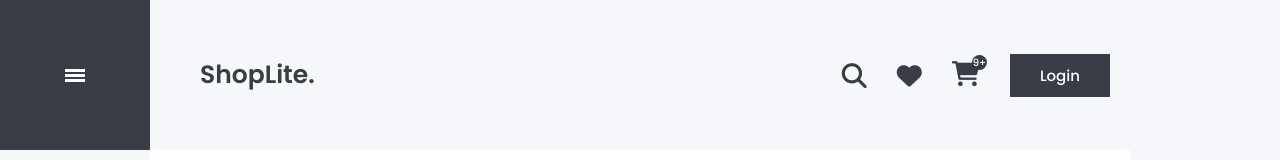
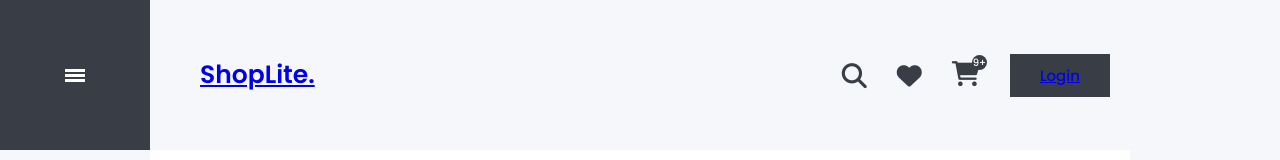
Before and after one commit to TheChrisader/mern-ecommerce-shop, a React (Create React App) app in the folder client/: page / in a window 1280 px wide. Shown: the top 160 px of the page. Built offline with nearby package versions, Linux system fonts and the light colour scheme.

Commit message:
add Link to navbar

```diff
--- a/client/src/components/Navbar/Navbar.tsx
+++ b/client/src/components/Navbar/Navbar.tsx
@@ -1,3 +1,5 @@
+import { Link } from "react-router-dom";
+
 import "./Navbar.scss";
 
 const Navbar = () => {
@@ -11,7 +13,11 @@
             <div className="burger"></div>
           </div>
         </div>
-        <span className="nav-title">ShopLite.</span>
+        <span className="nav-title">
+          <Link to="/" className="link">
+            ShopLite.
+          </Link>
+        </span>
       </div>
       <div className="icons-wrapper">
         <div className="icons">
@@ -21,7 +27,11 @@
             <div className="cart-number">9+</div>
             <i className="icon fa-solid fa-cart-shopping"></i>
           </div>
-          <div className="icon login">Login</div>
+          <div className="icon login">
+            <Link to="/login" className="link">
+              Login
+            </Link>
+          </div>
         </div>
         <div className="right"></div>
       </div>
```
